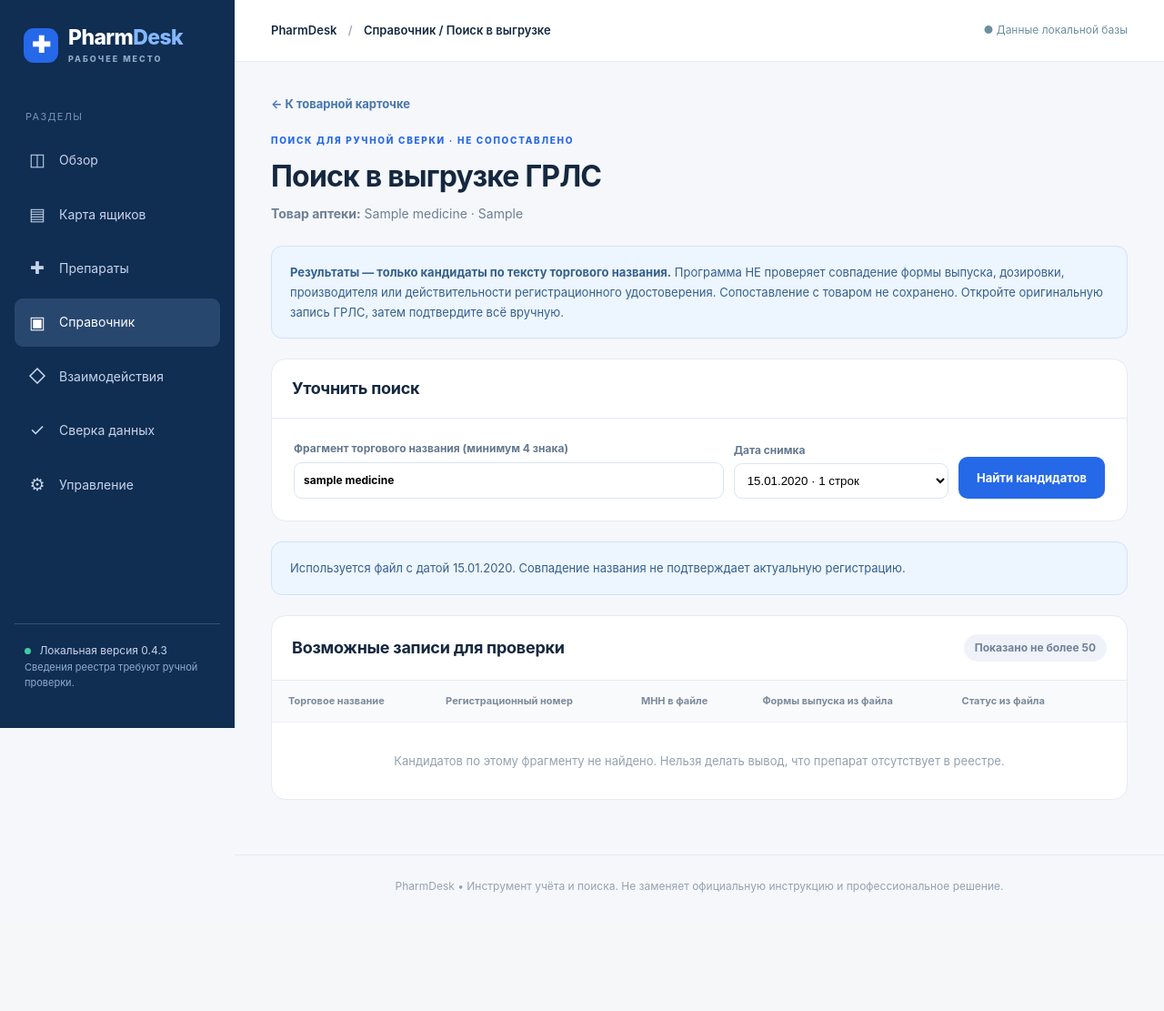
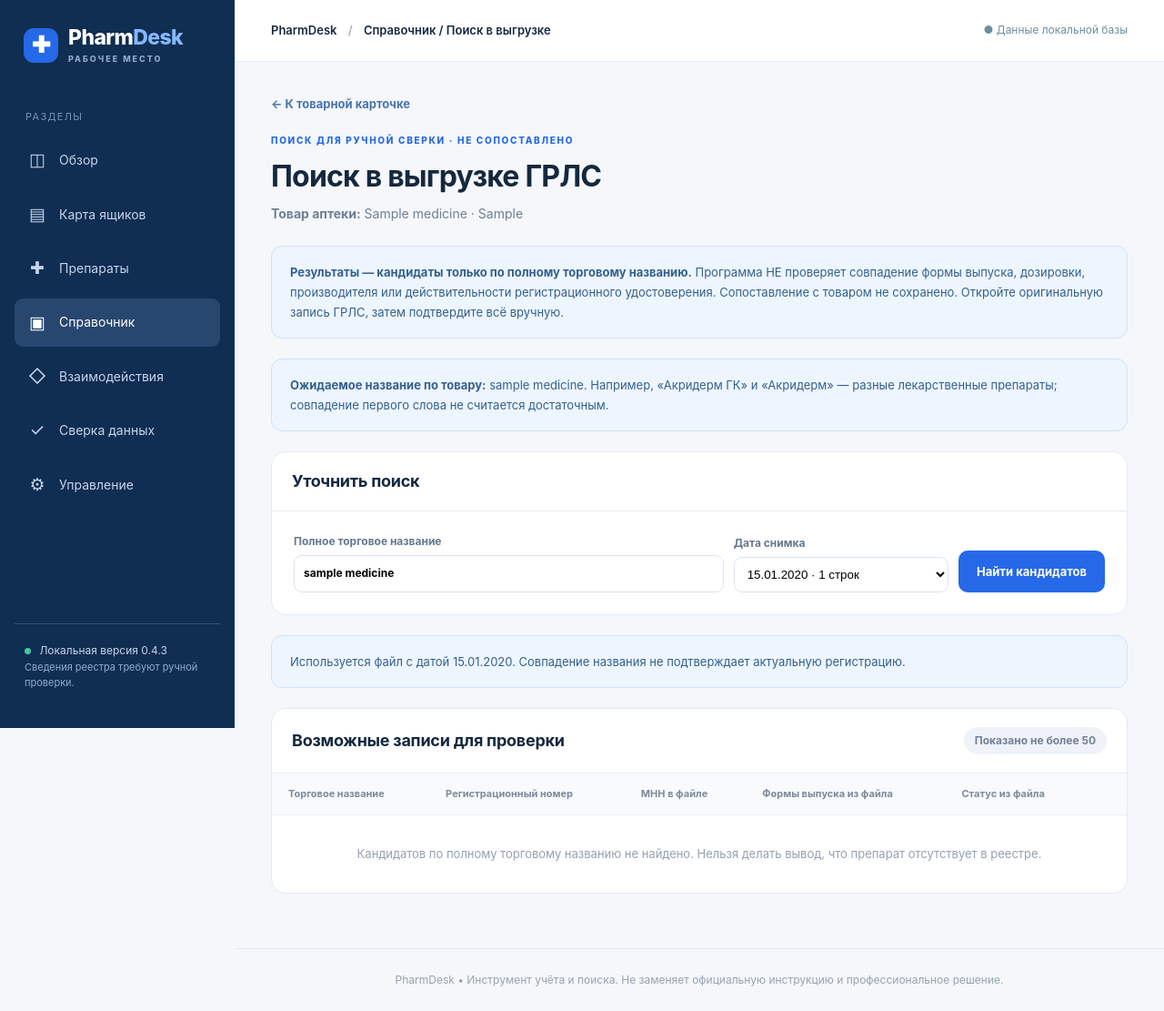
Before and after one commit to BogdanMaslyuk/PharmDesk, a FastAPI app: page /catalog/grls/matches/1 in a window 1280 px wide. Shown: the whole page at 91% size. Before the commit the page ends 981 px from the top, so only its background shows below. Run offline with FastAPI, Linux system fonts and the light colour scheme; tables that the repository leaves empty hold one stand-in row (values such as "Sample post").

Commit message:
Make strict full-brand matching clear in source candidate search

```diff
--- a/app/templates/grls_matches.html
+++ b/app/templates/grls_matches.html
@@ -9,15 +9,22 @@
   <p><b>Товар аптеки:</b> {{medicine.name}} · {{medicine.manufacturer or 'Производитель не указан'}}</p>
 </div></div>
 <div class="notice">
-  <strong>Результаты — только кандидаты по тексту торгового названия.</strong>
+  <strong>Результаты — кандидаты только по полному торговому названию.</strong>
   Программа НЕ проверяет совпадение формы выпуска, дозировки, производителя или действительности регистрационного удостоверения.
   Сопоставление с товаром не сохранено. Откройте оригинальную запись ГРЛС, затем подтвердите всё вручную.
+</div>
+<div class="notice">
+  <strong>Ожидаемое название по товару:</strong> {{expected_trade or 'не определено'}}.
+  Например, «Акридерм ГК» и «Акридерм» — разные лекарственные препараты;
+  совпадение первого слова не считается достаточным.
+  {% if query_differs %}<strong>Внимание:</strong> вручную введено другое название. Эти записи не будут
+  автоматически связаны с товаром, а при попытке сохранить связь потребуется отдельно проверить идентичность.{% endif %}
 </div>
 <section class="panel">
   <div class="panel-head"><h2>Уточнить поиск</h2></div>
   <div class="panel-body">
     <form action="/catalog/grls/matches/{{medicine.id}}" method="get" class="review-filters">
-      <label>Фрагмент торгового названия (минимум 4 знака)
+      <label>Полное торговое название
         <input type="search" name="q" maxlength="100" value="{{q}}" placeholder="Например, Валз">
       </label>
       <label>Дата снимка
@@ -47,7 +54,7 @@
       <td><span class="review-chip warn">{{row.status_from_filename}}</span></td>
       <td><a class="text-link" href="/medicines/{{medicine.id}}/registry?candidate_id={{row.id}}">Начать ручную сверку ↗</a></td>
     </tr>
-    {% else %}<tr><td colspan="6" class="empty-cell">Кандидатов по этому фрагменту не найдено. Нельзя делать вывод, что препарат отсутствует в реестре.</td></tr>{% endfor %}
+    {% else %}<tr><td colspan="6" class="empty-cell">Кандидатов по полному торговому названию не найдено. Нельзя делать вывод, что препарат отсутствует в реестре.</td></tr>{% endfor %}
   </tbody></table></div>
 </section>
 {% else %}<div class="notice">Сначала <a href="/catalog/grls/import">импортируйте ZIP-выгрузку ГРЛС</a> в отдельный справочник.</div>{% endif %}
```
